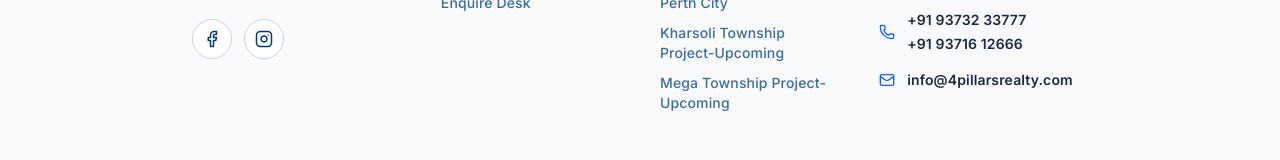
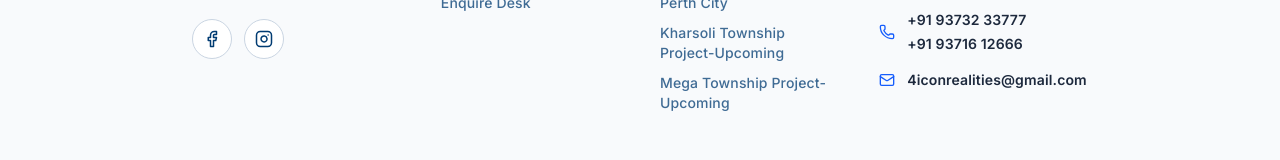
Before and after one commit to scrollfuel-digital/FourPillarsWebsite, a React (Vite) app in the folder Frontend/: page / in a window 1280 px wide. Shown: the part 7501-7661 px from the top of the page. Built offline with nearby package versions, Linux system fonts and the light colour scheme; no server answers; a web font is replaced by a local one.

Commit message:
Update Footer.tsx

```diff
--- a/Frontend/src/components/layout/Footer.tsx
+++ b/Frontend/src/components/layout/Footer.tsx
@@ -160,7 +160,7 @@ export default function Footer({ lightMode }: FooterProps) {
                   href="mailto:info@4pillarsrealty.com"
                   className="hover:text-blue-600 transition-all font-semibold text-slate-800 break-all"
                 >
-                  info@4pillarsrealty.com
+                  4iconrealities@gmail.com
                 </a>
               </li>
             </ul>
```
